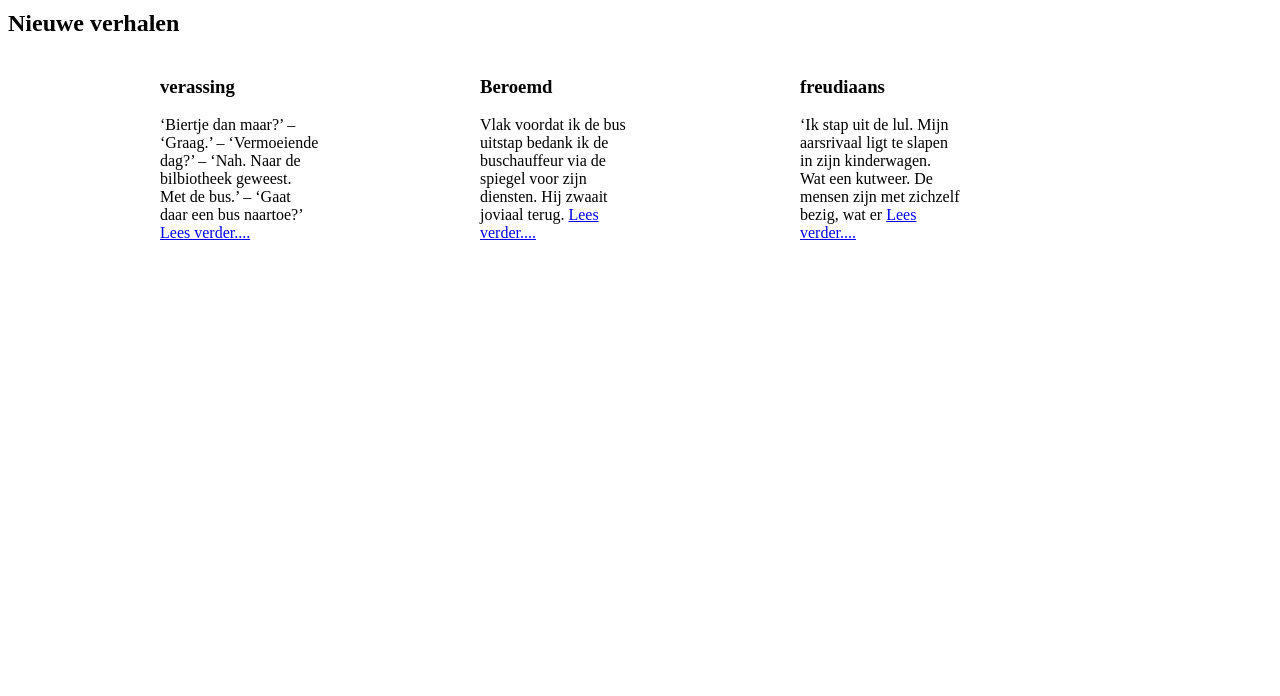
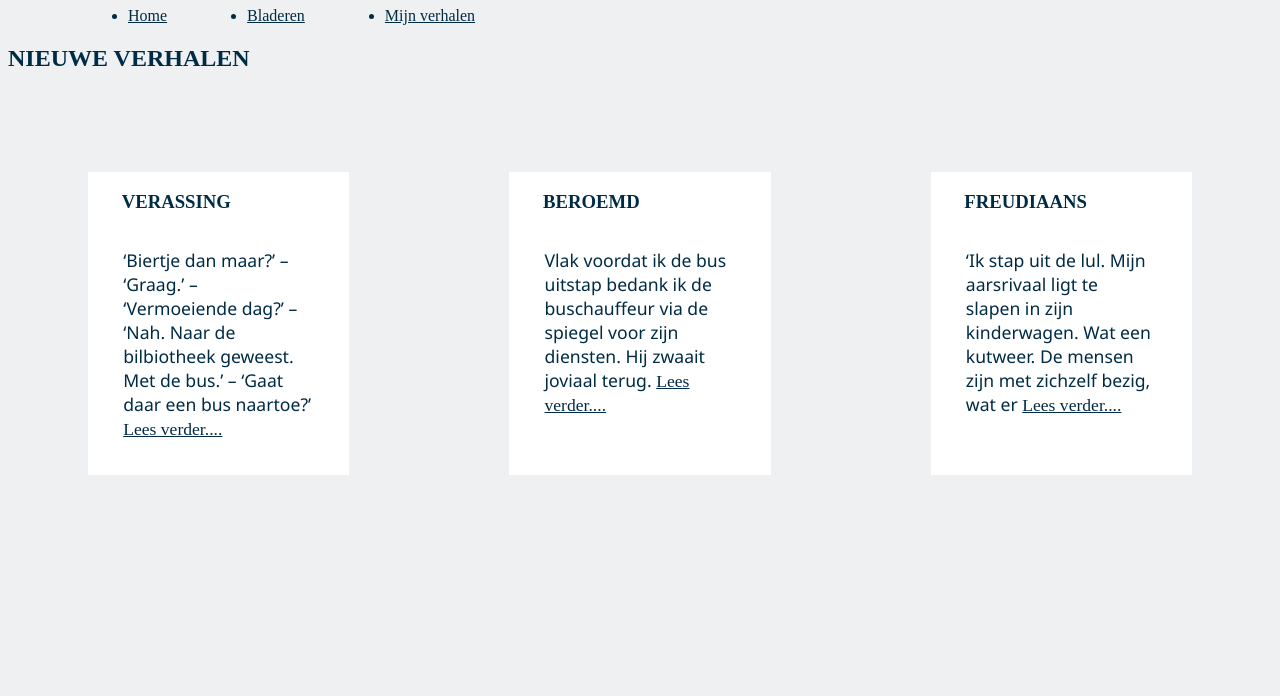
Before and after one commit to SanneAsjes/projectWEB, a plain HTML site: page index.html in a window 1280 px wide. Shown: the part 104-800 px from the top of the page. Drawn offline with Linux system fonts and the light colour scheme.

Commit message:
huiswerk en avv2

```diff
--- a/css/huiswerk.css
+++ b/css/huiswerk.css
@@ -16,6 +16,84 @@
     width: 10em;
 }
 
+*{
+  box-sizing: border-box;
+  font-size: 1em;
+}
+
+h2{
+  font-size: 2.5em;
+}
+
+p{
+  line-height: 1.2em;
+}
+
+container{
+  display: flex;
+  align-items: center;
+  justify-content: space-around;
+}
+
+@media only screen and (min-width: 420px)  {
+  article{
+    -webkit-columns: 1 20em;
+    -moz-columns: 1 20em;
+    columns: 1 20em;
+
+    -webkit-column-gap: 1em;
+    -moz-column-gap: 1em;
+    column-gap:1em;
+  }
+  h2{
+    font-size: 2em;
+  }
+  h3{
+    order: 3;
+  }
+  p{
+    font-size: 1.2em;
+  }
+}
+
+
+@media only screen and (min-width: 668px)  {
+  article{
+    -webkit-columns: 2 20em;
+    -moz-columns: 2 20em;
+    columns: 2 20em;
+
+    -webkit-column-gap: 2em;
+    -moz-column-gap: 2em;
+    column-gap:2em;
+  }
+  h2{
+    font-size: 3em;
+  }
+  p{
+    font-size: 1em;
+  }
+}
+
+@media only screen and (min-width: 968px) {
+  article{
+    -webkit-columns: 3 20em;
+    -moz-columns: 3 20em;
+    columns: 3 20em;
+
+    -webkit-column-gap: 3em;
+    -moz-column-gap: 3em;
+    column-gap:3em;
+  }
+  h2{
+    font-size: 3.5em;
+  }
+  p{
+    font-size: 1em;
+  }
+}
+
+
 /* positioning: Heb je invloed op waar je de elementen neerzet en hoe ze zich gedragen (relative/static onderelkaar absolute:
 je trekt ze los, kan overal plaatsen waar je wilt.) Inline-block: Die zegt dat alles wat je defineert een blok element is en
 plaatst deze naast elkaar wanneer de breedte dit toelaat.*/
--- a/css/main.css
+++ b/css/main.css
@@ -1,66 +1,77 @@
+/*
+Kleurcodes
+  Donkerblauw:
+    hex: #002B45
+  Middenblauw:
+    hex: #1B5786
+  Lichtblauw:
+    hex: #85BCE9
+  Oranje:
+    hex: #F6861F
+  Donkergrijs:
+    hex: #434950
+  Middengrijs:
+    hex: #6D6F71
+  lichtgrijs:
+    hex: #EEF0F1
+
+font-family: DFDS Bold;
+font-family: DFDS Light;
+
+font-family: Segoe UI;
+
+Voor titels altijd UPPERCASE en Bold.
+
+*/
+
 *{
-  box-sizing: border-box;
-  font-size: 1em;
+  font-family: DFDS Light;
+  color: #002B45;
+  background-color: #EEF0F1;
 }
 
-h2{
-  font-size: 2.5em;
+h2, h3{
+  font-family: DFDS Bold;
+  text-transform: uppercase;
+}
+
+h3{
+  background-color: #fff;
+  margin-left: 1.8em;
+}
+
+nav > ul > li > a{
+  margin-right: 5em;
 }
 
 p{
-  line-height: 1.2em;
+  font-family: Segoe UI;
+  font-weight: normal;
+  font-size: 1.1em;
+  background-color: #fff;
+  margin: 2em;
+}
+
+header{
+  display: flex;
+  justify-content: space-around;
+}
+
+ul {
+  display: flex;
+  margin-left: 5em;
 }
 
 container{
   display: flex;
-  align-items: center;
-  justify-content: space-around;
 }
 
-@media only screen and (min-width: 420px)  {
-  article{
-    -webkit-columns: 1 20em;
-    -moz-columns: 1 20em;
-    columns: 1 20em;
-
-    -webkit-column-gap: 1em;
-    -moz-column-gap: 1em;
-    column-gap:1em;
-  }
-  h2{
-    font-size: 2em;
-  }
-  h3{
-    order: 3;
-  }
+container > item{
+  width: 25em;
+  margin: 5em;
+  background-color: #fff;
 }
 
-@media only screen and (min-width: 668px)  {
-  article{
-    -webkit-columns: 2 20em;
-    -moz-columns: 2 20em;
-    columns: 2 20em;
-
-    -webkit-column-gap: 2em;
-    -moz-column-gap: 2em;
-    column-gap:2em;
-  }
-  h2{
-    font-size: 3em;
-  }
+item > p >a{
+  background-color: #fff;
 }
-
-@media only screen and (min-width: 968px) {
-  article{
-    -webkit-columns: 3 20em;
-    -moz-columns: 3 20em;
-    columns: 3 20em;
-
-    -webkit-column-gap: 3em;
-    -moz-column-gap: 3em;
-    column-gap:3em;
-  }
-  h2{
-    font-size: 3.5em;
-  }
-}
--- a/index.html
+++ b/index.html
@@ -2,32 +2,31 @@
 <html>
 <head>
     <meta charset="utf-8">
-    <link rel="stylesheet" type="text/css" href="css/huiswerk.css">
-    <link rel="stylesheet" type="text/css" href="css/flexbox.css">
+    <link rel="stylesheet" type="text/css" href="css/main.css">
+    <meta name="viewport" content="width=device-width" />
+
+    <!-- <link rel="stylesheet" type="text/css" href="css/huiswerk.css">
+    <link rel="stylesheet" type="text/css" href="css/flexbox.css"> -->
 
 <title>Home</title>
 </head>
 <body>
 
   <header>
-      <container>
 
-        <item>
     <a href="index.html">
       <img src="images/logo.svg" alt="logo DFDS"></img>
     </a>
-        </item>
 
-        <item>
     <a href="profile.html">
       <input type="text" name="search" placeholder="zoek...">
       <label for="welkom">Welkom, </label>.
       <label for="username">Sanne </label>
-            <img src="images/profilepicture.jpeg" alt="profiel foto"></img>
+      <img src="images/group 2.svg" alt="profiel foto"></img>
     </a>
-        </item>
 
-        <item>
+  </header>
+
   <nav>
     <ul>
       <li><a href="index.html">Home</a></li>
@@ -35,29 +34,31 @@
       <li><a href="mijnverhalen">Mijn verhalen</a></li>
     </ul>
   </nav>
-        </item>
 
-      </container>
-    </header>
 
     <h2>Nieuwe verhalen</h2>
-        <section id="one">
+
+  <container>
+    <item>
           <h3>verassing</h3>
           <p>‘Biertje dan maar?’ – ‘Graag.’ – ‘Vermoeiende dag?’ – ‘Nah. Naar de bilbiotheek geweest. Met de bus.’
             – ‘Gaat daar een bus naartoe?’ <a href="verhaal.html">Lees verder....</a>
           </p>
-        </section>
-            <section id="two">
+        </item>
+
+        <item>
           <h3>Beroemd</h3>
           <p>Vlak voordat ik de bus uitstap bedank ik de buschauffeur via de spiegel voor zijn diensten.
             Hij zwaait joviaal terug. <a href="verhaal.html">Lees verder....</a>
           </p>
-        </section>
-        <section id="three">
+        </item>
+
+        <item>
         <h3>freudiaans</h3>
         <p>‘Ik stap uit de lul. Mijn aarsrivaal ligt te slapen in zijn kinderwagen. Wat een kutweer.
           De mensen zijn met zichzelf bezig, wat er <a href="verhaal.html">Lees verder....</a>
         </p>
-      </section>
+      </item>
+    </container>
 </body>
 </html>
```
Also changed, not shown: login.html (+8 -1 lines), images/Group 2.svg (added), images/Group.svg (added), images/Rectangle 3.svg (added). Lines whose indentation alone changed are shown as unchanged.
